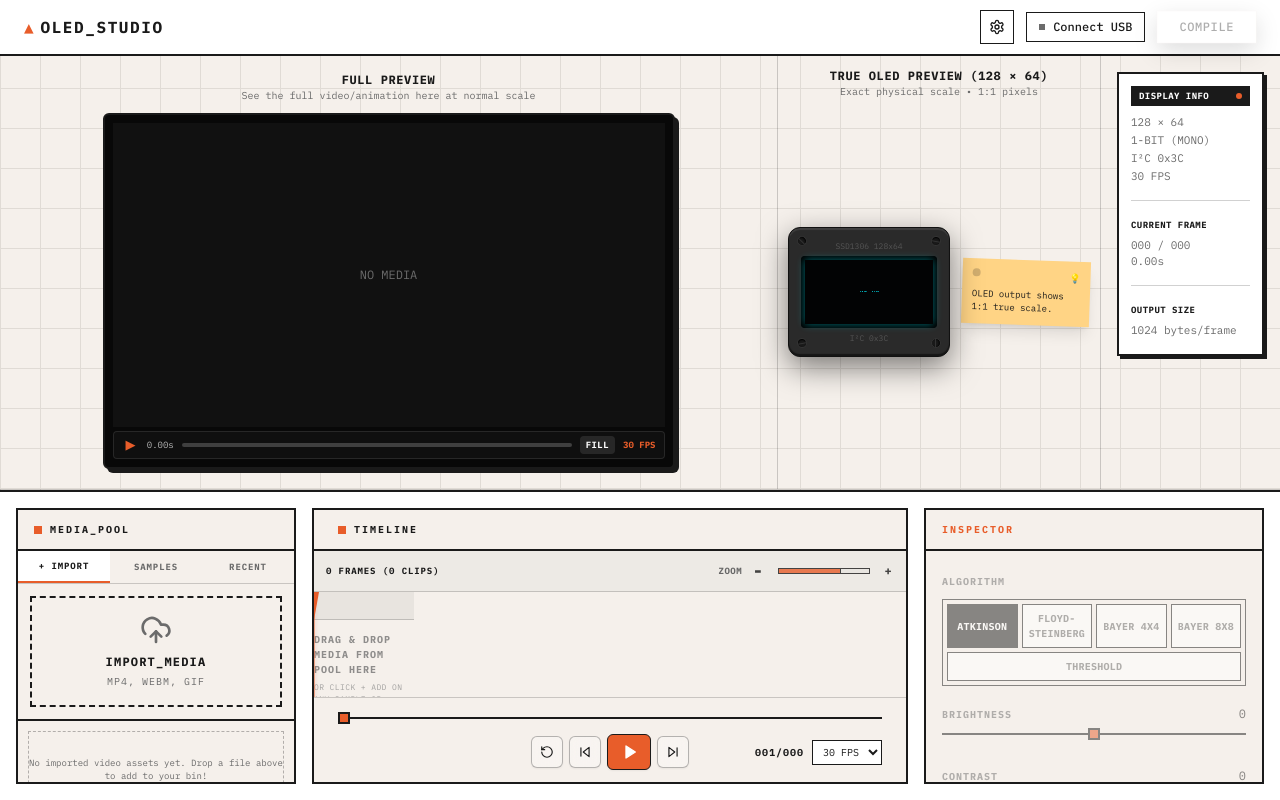
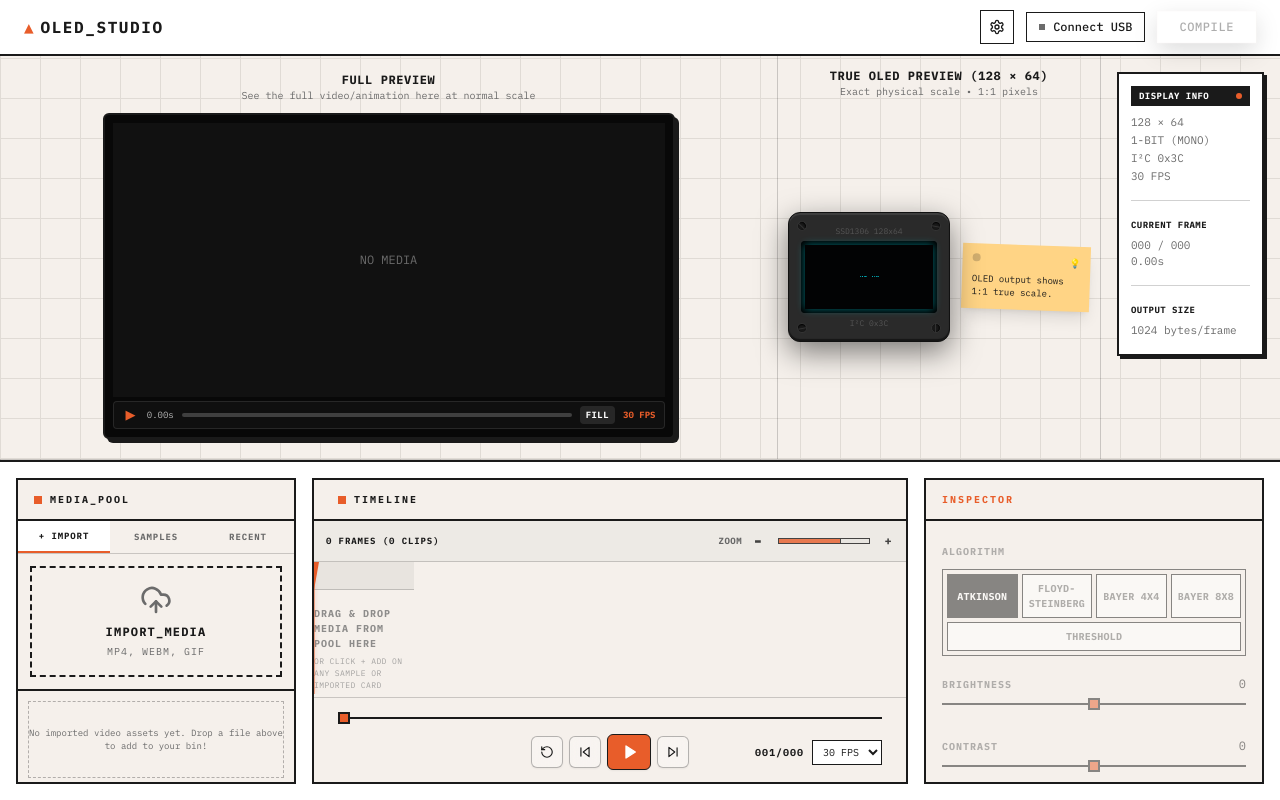
Before and after one commit to tezz-e/OLEDify, a React (Vite) app in the folder web/: page / in a window 1280 px wide. Built offline with nearby package versions, Linux system fonts and the light colour scheme.

Commit message:
Restore original timeline panel height and clip proportions

```diff
--- a/web/src/App.tsx
+++ b/web/src/App.tsx
@@ -706,7 +706,7 @@ export default function App() {
         </section>
 
         {/* Bottom Console — Technical Control Panel */}
-        <aside className="h-[310px] shrink-0 bg-white flex z-20 p-4 gap-4 relative border-t-2 border-[#1A1A1A]">
+        <aside className="h-[340px] shrink-0 bg-white flex z-20 p-4 gap-4 relative border-t-2 border-[#1A1A1A]">
 
           {/* Zone 1: Media Pool (Left) */}
           <BlueprintHoverCard className="w-[280px] shrink-0 min-w-0">
--- a/web/src/components/ClipBlock.tsx
+++ b/web/src/components/ClipBlock.tsx
@@ -5,7 +5,7 @@ import { TimelineClip, MediaAsset } from '../types/media';
 const thumbCache = new Map<string, string[]>();
 
 // ---------- Constants ----------
-export const CLIP_HEIGHT = 56;
+export const CLIP_HEIGHT = 64;
 const HANDLE_W = 16;
 const GHOST_FADE_MS = 280;
 
--- a/web/src/components/TimelineTrack.tsx
+++ b/web/src/components/TimelineTrack.tsx
@@ -19,7 +19,7 @@ import { ClipBlock, CLIP_HEIGHT } from './ClipBlock';
 import { ContextMenu } from './ContextMenu';
 import ElasticSlider from './reactbits/ElasticSlider';
 
-const THUMB_BASE = 12; // px per frame at zoom=1 — small so default view fits many frames
+const THUMB_BASE = 16; // px per frame at zoom=1 — clear default view
 const RULER_H = 28;
 const GAP_PX = 2; // gap between clips
 
```
